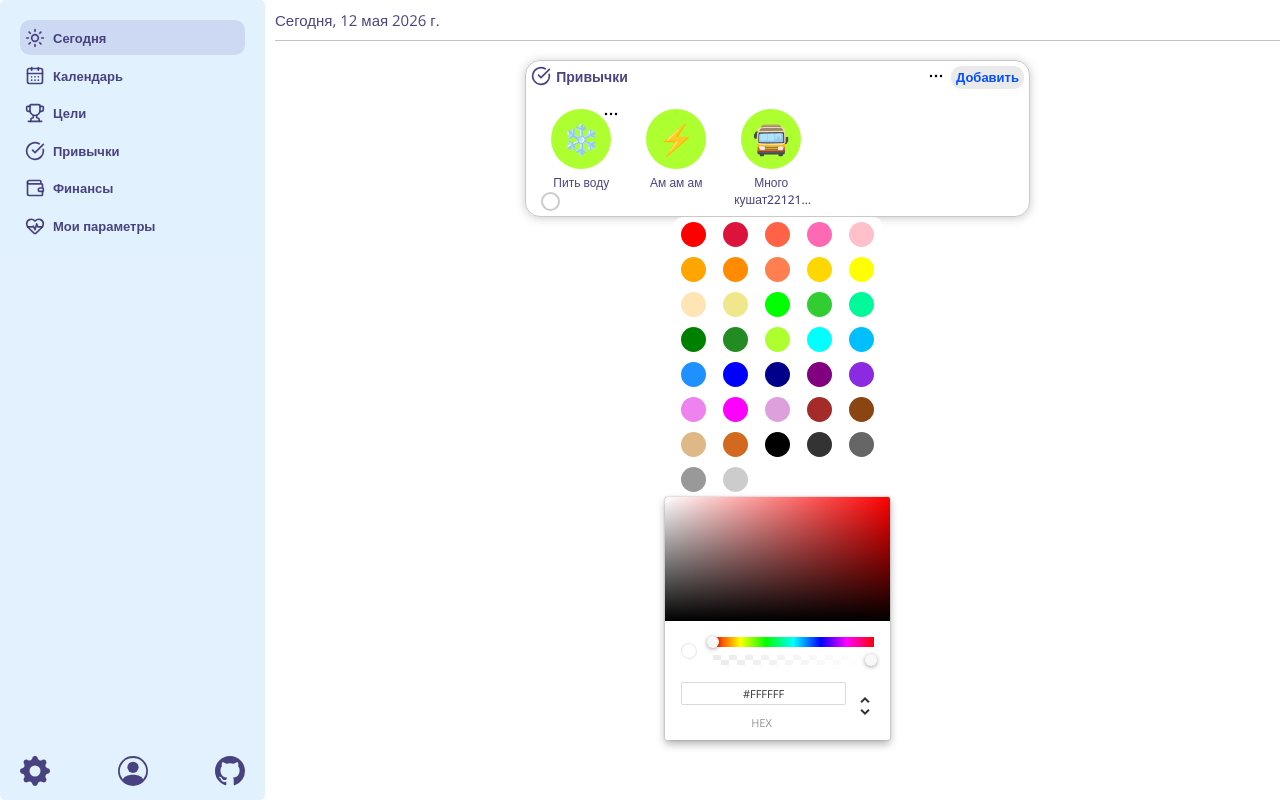
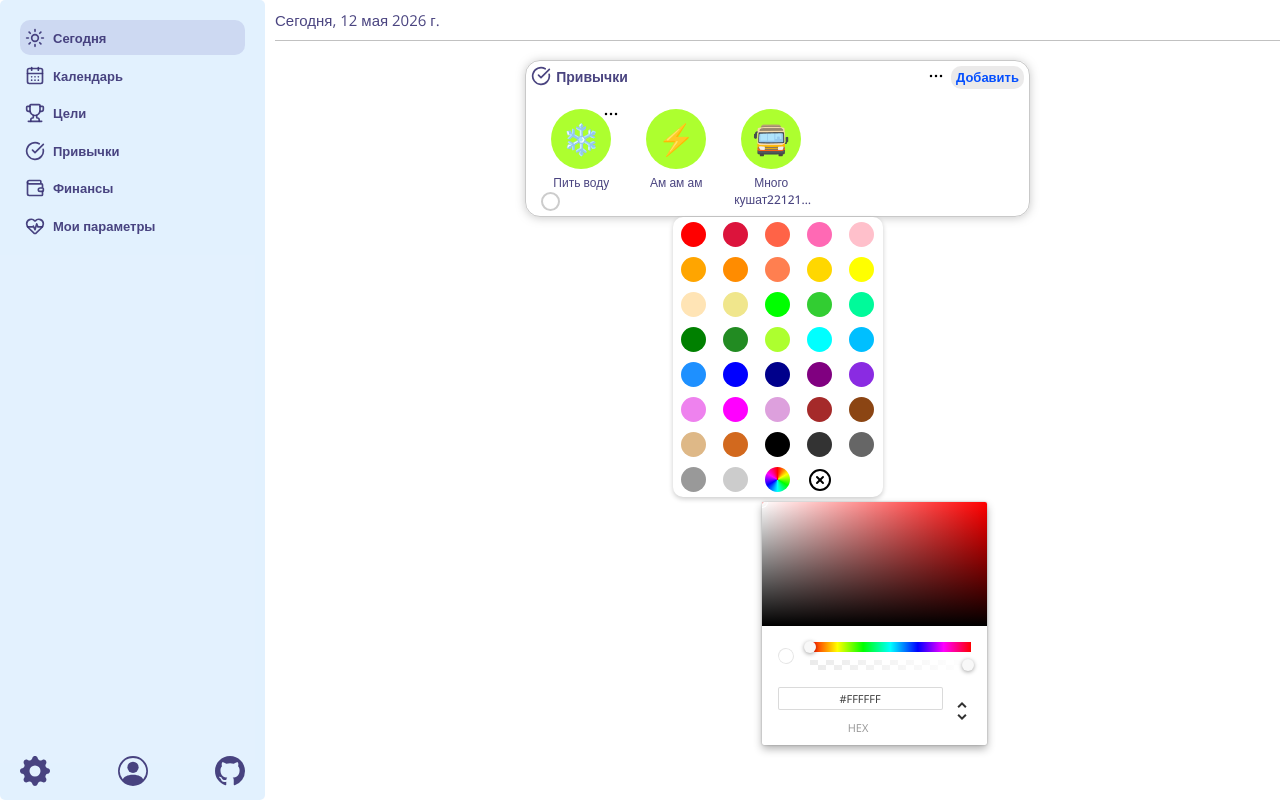
Before and after one commit to Glebess/better-every-day-app, a React (Vite) app: page /today in a window 1280 px wide. Both pictures are taken after a click on the element 777 px from the left and 479 px from the top of the page. Built offline with nearby package versions, Linux system fonts and the light colour scheme.

Commit message:
добавлено открывание/закрывание выбора своего цвета

```diff
--- a/src/components/ColorPicker/ColorPicker.module.css
+++ b/src/components/ColorPicker/ColorPicker.module.css
@@ -8,16 +8,35 @@
 	justify-content: center;
 	border-radius: 10px;
 	padding: 5px;
+	box-shadow: 0 2px 5px rgba(0, 0, 0, 0.2);
 }
+
 .div_color_select {
 	display: flex;
 	align-items: center;
 	justify-content: center;
 	flex-wrap: wrap;
 }
+
 .div_color_item {
 	width: 25px;
 	height: 25px;
 	border-radius: 50%;
 	cursor: pointer;
 }
+
+.gradient_div {
+	background: conic-gradient(red, yellow, lime, aqua, blue, magenta, red);
+	width: 25px;
+	height: 25px;
+	border-radius: 50%;
+	cursor: pointer;
+}
+
+.picker_wrapper {
+	position: absolute;
+	top: 100%;
+	left: 0;
+	margin-top: 10px;
+	z-index: 1000;
+}
--- a/src/components/ColorPicker/ColorPicker.tsx
+++ b/src/components/ColorPicker/ColorPicker.tsx
@@ -1,9 +1,12 @@
+import { CircleX } from 'lucide-react'
 import React, { useState } from 'react'
 import { ChromePicker } from 'react-color'
 import styles from './ColorPicker.module.css'
-const ColorPicker: React.FC = () => {
+
+const ColorPicker: React.FC = (props) => {
+	const { isOpen } = props
 	const [color, setColor] = useState('#ffffff')
-
+	const [isChromePickerOpen, setIsChromePickerOpen] = useState(false)
 	const presetColors = [
 		'#ff0000',
 		'#dc143c',
@@ -42,27 +45,44 @@ const ColorPicker: React.FC = () => {
 		'#666666',
 		'#999999',
 		'#cccccc',
-		'#ffffff',
 	]
+
 	return (
-		<>
 		<div className={styles.div_container}>
 			{presetColors.map((presetColor, index) => (
-					<div className={styles.div_color_select}>
+				<div
+					className={styles.div_color_select}
+					key={index}
+				>
 					<div
 						className={styles.div_color_item}
 						style={{ backgroundColor: presetColor }}
-							key={index}
 						onClick={() => setColor(presetColor)}
 					/>
 				</div>
 			))}
-			</div>
+			<div
+				className={styles.div_color_select}
+				style={{ position: 'relative' }}
+			>
+				<div
+					className={styles.gradient_div}
+					onClick={() => setIsChromePickerOpen(!isChromePickerOpen)}
+				/>
+				{isChromePickerOpen && (
+					<div className={styles.picker_wrapper}>
 						<ChromePicker
 							color={color}
 							onChange={(newColor) => setColor(newColor.hex)}
 						/>
-		</>
+					</div>
+				)}
+			</div>
+			<div className={styles.div_color_select}>
+				<CircleX />
+			</div>
+		</div>
 	)
 }
+
 export default ColorPicker
```
Lines whose indentation alone changed are shown as unchanged.
